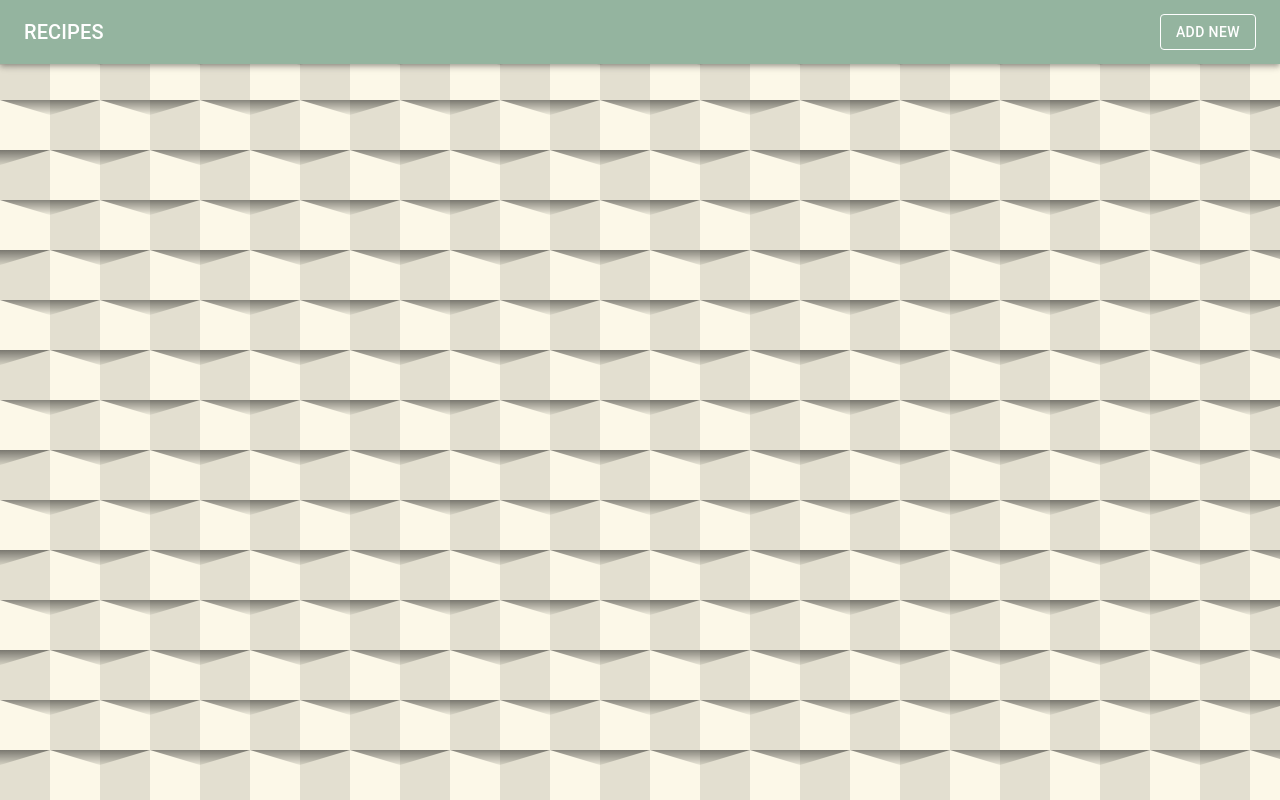
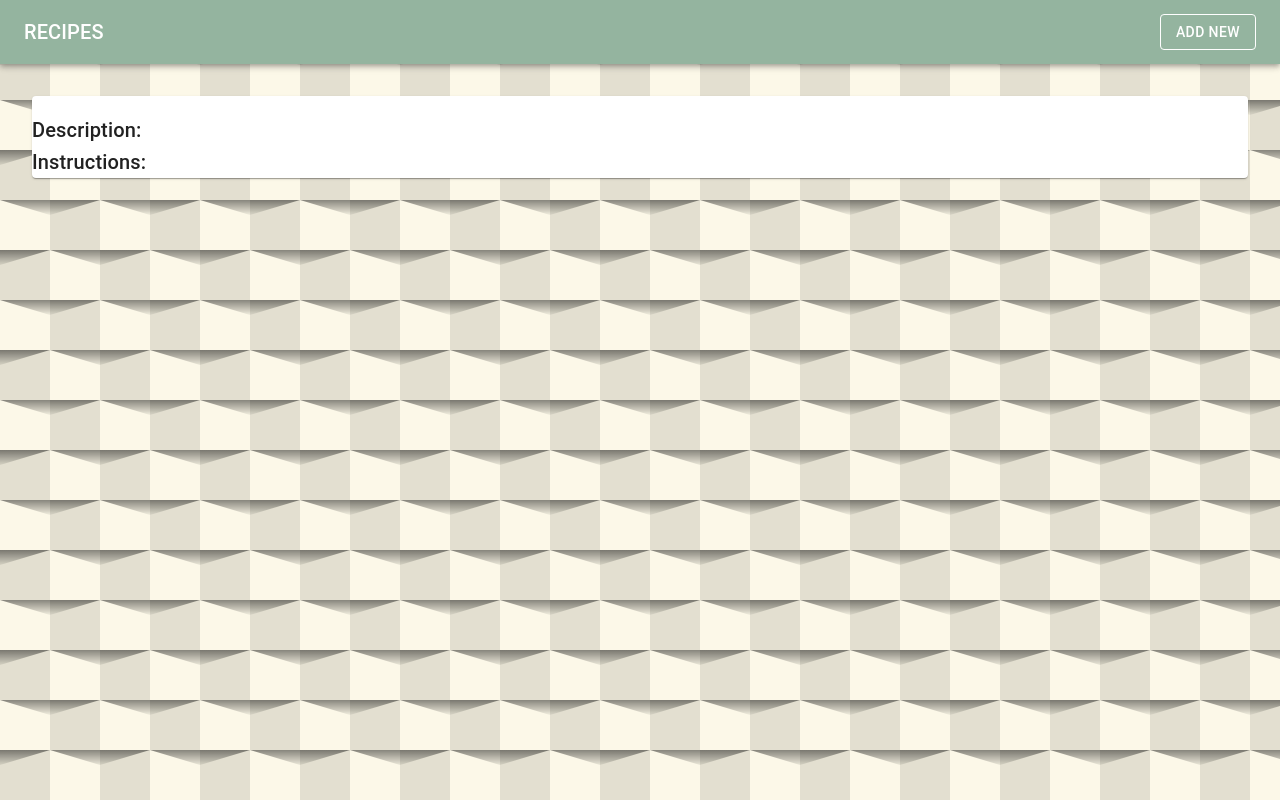
Before and after one commit to MSaidAlizada/CrudRecipe, a React (Create React App) app in the folder frontend/: page /recipe in a window 1280 px wide. Before the commit this address had no page. Built offline with nearby package versions, Linux system fonts and the light colour scheme.

Commit message:
Recipe page completed

```diff
--- a/frontend/src/App.js
+++ b/frontend/src/App.js
@@ -1,6 +1,7 @@
 import React from "react"
 import { BrowserRouter, Routes, Route } from "react-router-dom";
 import AddRecipe from "./AddRecipe/AddRecipe";
+import Recipe from "./Recipe/Recipe";
 import Home from "./Home/Home";
 import Navbar from "./Navbar/Navbar";
 
@@ -11,7 +12,8 @@ function App() {
         <Navbar />
         <Routes>
           <Route index element={<Home/>} />
-          <Route path="add" element={<AddRecipe/>} />
+          <Route path="add" element={<AddRecipe />} />
+          <Route path="recipe" element={<Recipe/>} />
         </Routes>
       </BrowserRouter>
     </div>
--- /dev/null
+++ b/frontend/src/Recipe/Recipe.js
@@ -0,0 +1,17 @@
+import React from "react";
+import { Paper, Typography } from "@mui/material";
+
+const Recipe = ({name, image, description, instructions, recipeId}) => {
+    return (
+        <Paper sx={{margin: 4}}>
+            <Typography variant="h4">{name}</Typography>
+            <img src={image} alt={name} />
+            <Typography variant="h6">Description:</Typography>
+            <Typography variant="p">{description}</Typography>
+            <Typography variant="h6">Instructions:</Typography>
+            <Typography variant="p">{instructions}</Typography>
+        </Paper>
+     );
+}
+
+export default Recipe;
```
